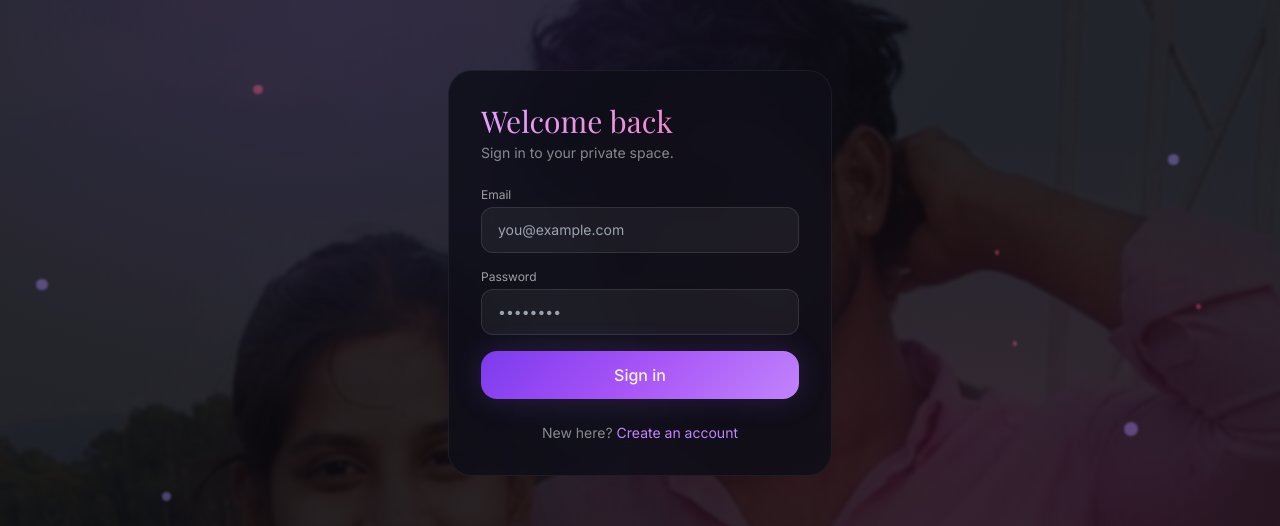
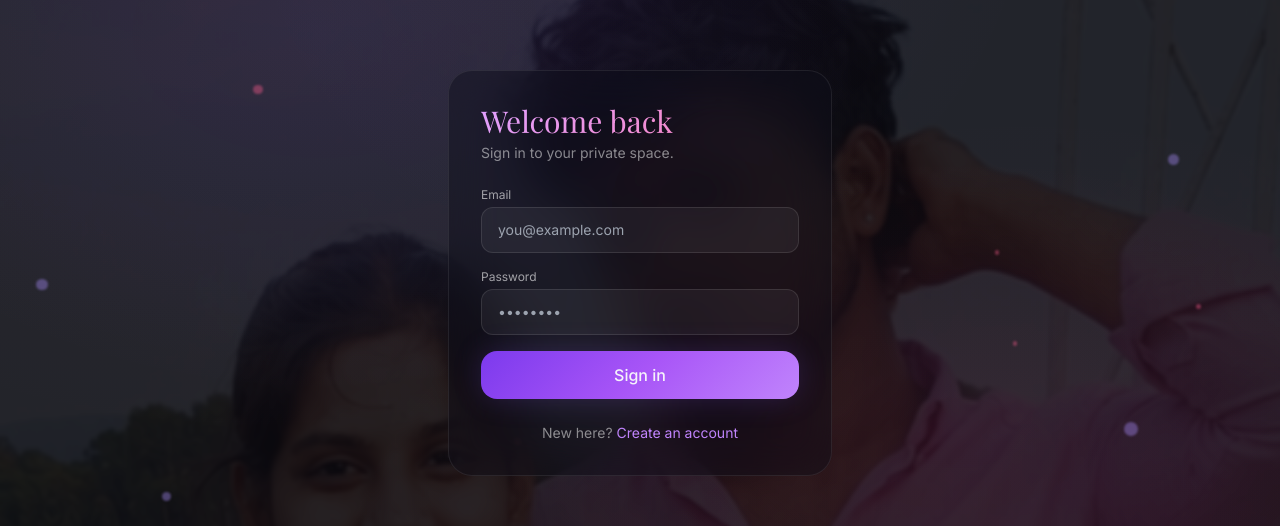
Before and after one commit to tamilanr41/chat, a Next.js app: page /login in a window 1280 px wide. Shown: the part 127-653 px from the top of the page. Built offline with nearby package versions, Linux system fonts and the light colour scheme; a web font is replaced by a local one.

Commit message:
fix: lighter glass cards on dashboard - more transparent

```diff
--- a/app/globals.css
+++ b/app/globals.css
@@ -60,8 +60,8 @@ body::after {
 
 /* Premium Glassmorphism */
 .glass {
-  background: rgba(15, 15, 25, 0.85);
-  border: 1px solid rgba(255, 255, 255, 0.06);
+  background: rgba(15, 15, 25, 0.45);
+  border: 1px solid rgba(255, 255, 255, 0.08);
   backdrop-filter: blur(24px) saturate(1.2);
   -webkit-backdrop-filter: blur(24px) saturate(1.2);
 }
```
